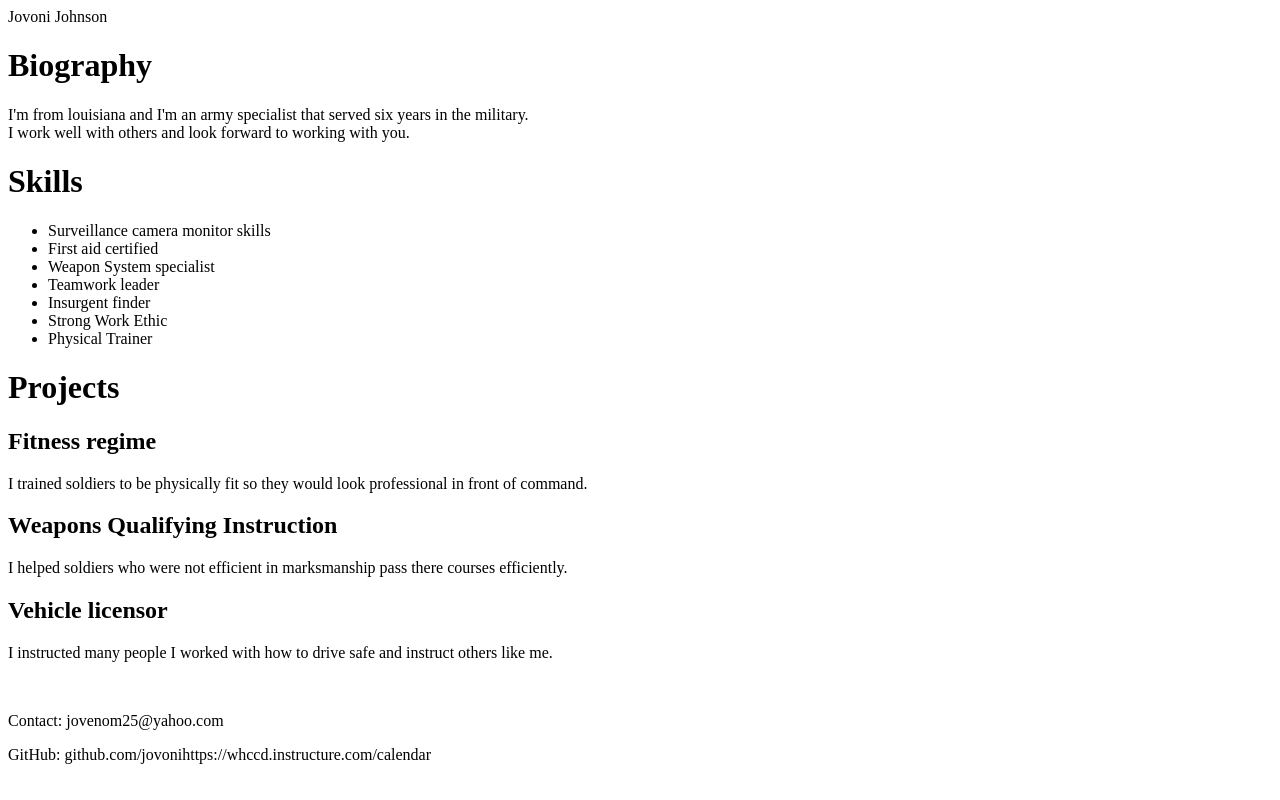
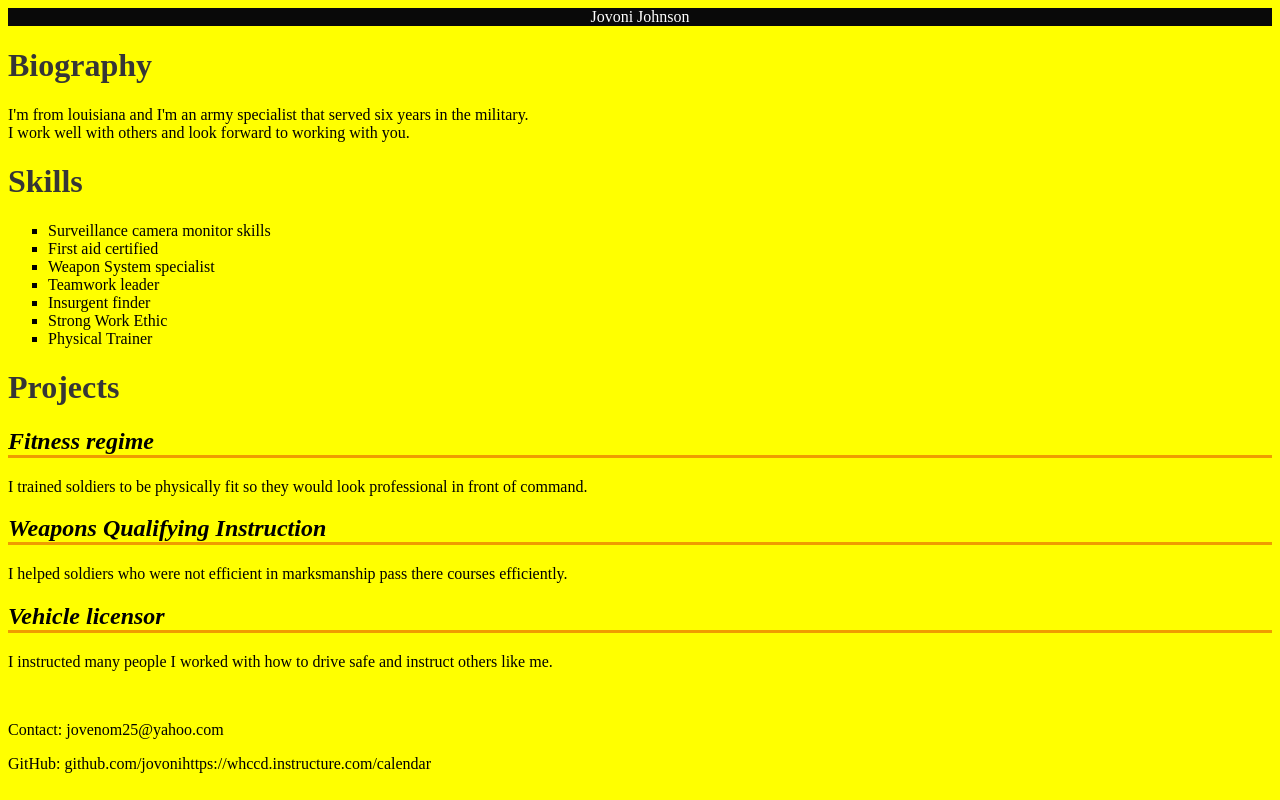
Before and after one commit to Jovonijohnson/COMP1A.Assignment2, a plain HTML site: page index.Html in a window 1280 px wide. Drawn offline with Linux system fonts and the light colour scheme.

Commit message:
added background color

```diff
--- a/index.Html
+++ b/index.Html
@@ -3,7 +3,7 @@
 <!-- This document shows the main page for my Github website -->
 <html lang="en">
 <head>
-    <link rel="stylesheet" href="./mains.css"/>
+    <link rel="stylesheet" href="./main.css">
     <meta charset="utf-8">
 <title>Personal Portfolio</title>
 </head>
--- a/main.css
+++ b/main.css
@@ -3,6 +3,11 @@
 * Author: Jovoni Johnson
 */
 /* Adjust style for body */
+header  {
+    background-color: rgb(9, 9, 9);
+    color: white;
+    text-align: center;
+}
 body {
     background-color: yellow
 }
```
